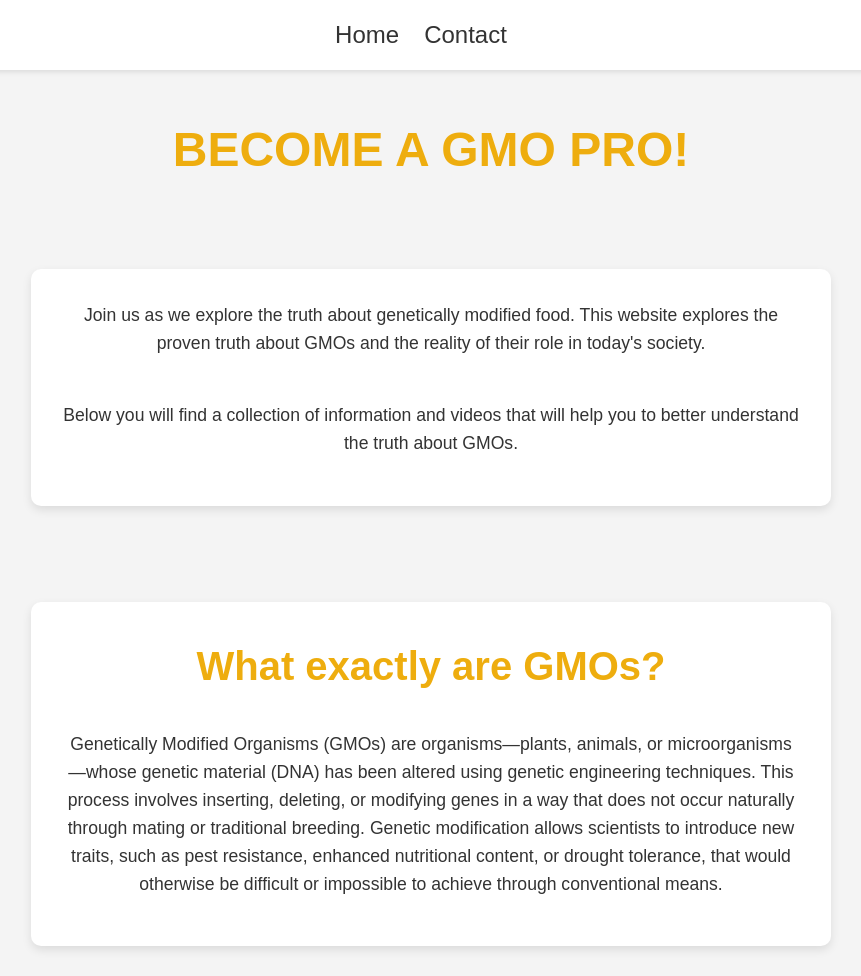
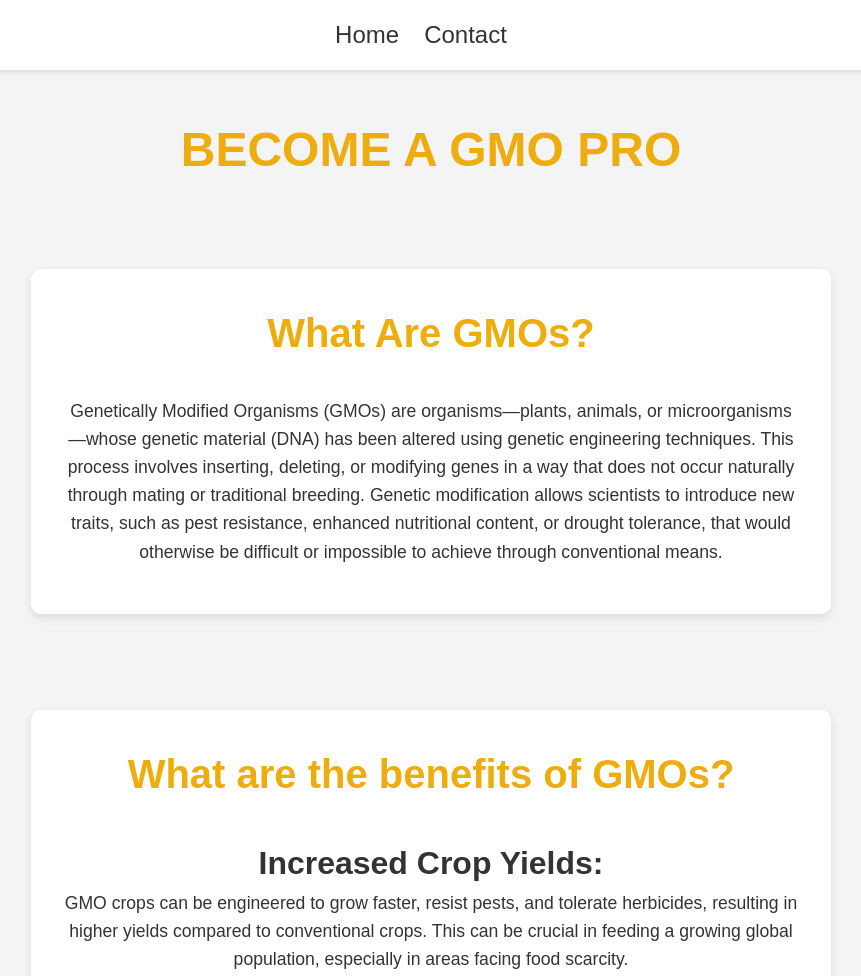
Before and after one commit to kmkryz/BEAGMOPRO, a plain HTML site: page index.html in a window 1280 px wide. Shown: the top 976 px of the page, without its empty margins (209-1070 px from the left). Drawn offline with Linux system fonts and the light colour scheme; a web font is replaced by a local one.

Commit message:
html changes

```diff
--- a/index.html
+++ b/index.html
@@ -13,38 +13,26 @@
 <body>
     <div class="container">
         <header>
-            <div class="container">
             <nav>
                 <ul>
                     <li><a href="index.html">Home</a></li>
                     <li><a href="contact.html">Contact</a></li>
                 </ul>
             </nav>
-            </div>
         </header>
 
         <main>
-            <h1>BECOME A GMO PRO!</h1>
+            <h1>BECOME A GMO PRO</h1>
 
-            <section id="content">
-                <p>
-                    Join us as we explore the truth about genetically modified food.
-                    This website explores the proven truth about GMOs and the reality of their role in today's society.
-                </p>
-                <br>
-                <p>Below you will find a collection of information and videos that will help you to better understand the truth about GMOs.</p>
+            <section class="content">
+
+
+                <h2>What Are GMOs?</h2>
+                <p>Genetically Modified Organisms (GMOs) are organisms—plants, animals, or microorganisms—whose genetic material (DNA) has been altered using genetic engineering techniques. This process involves inserting, deleting, or modifying genes in a way that does not occur naturally through mating or traditional breeding. Genetic modification allows scientists to introduce new traits, such as pest resistance, enhanced nutritional content, or drought tolerance, that would otherwise be difficult or impossible to achieve through conventional means.</p>
 
             </section>
 
-            <section id="content">
-                <h2>What exactly are GMOs?</h2>
-
-                <p>Genetically Modified Organisms (GMOs) are organisms—plants, animals, or microorganisms—whose genetic material (DNA) has been altered using genetic engineering techniques. This process involves inserting, deleting, or modifying genes in a way that does not occur naturally through mating or traditional breeding. Genetic modification allows scientists to introduce new traits, such as pest resistance, enhanced nutritional content, or drought tolerance, that would otherwise be difficult or impossible to achieve through conventional means.</p>
-
-
-            </section>
-
-            <section id="content">
+            <section class="content">
                 <h2>What are the benefits of GMOs?</h2>
                 <h3>Increased Crop Yields:</h3>
                 <p>GMO crops can be engineered to grow faster, resist pests, and tolerate herbicides, resulting in higher yields compared to conventional crops. This can be crucial in feeding a growing global population, especially in areas facing food scarcity.</p>
@@ -59,7 +47,7 @@
                 <p>GMOs can be designed to tolerate extreme weather conditions like drought, salinity, and flooding. This increases food security by making crops more adaptable to changing climates and harsh environments.</p>
             </section>
 
-            <section id="content">
+            <section class="content">
                 <h2>What Are the Actual Drawbacks of GMOs?</h2>
                 <h3>Environmental Concerns:</h3>
                 <p>Although GMOs can reduce pesticide use, there is a risk of developing superweeds and superpests that evolve resistance to herbicides or the insect-resistant traits of GMO crops. This can lead to more intense chemical use over time.</p>
@@ -74,7 +62,8 @@
                 <p>Although the scientific consensus is that GMOs currently on the market are safe, some people worry about long-term health effects that have not yet been fully studied. There is also concern over the potential for unintended allergen introduction through genetic modification, though this is carefully monitored.</p>
             </section>
 
-            <section id="content">
+            <section class="content">
+
                 <h2>Role of GMOs in Modern Agriculture</h2>
 
                 <h4>Improving Crop Yields and Reducing Losses:</h4>
@@ -112,18 +101,12 @@
                     <iframe width="560" height="315" src="https://www.youtube.com/embed/p4YcdEF93G4" frameborder="0" allow="accelerometer; autoplay; clipboard-write; encrypted-media; gyroscope; picture-in-picture" allowfullscreen></iframe>
                 </div>
             </section>
-
-
         </main>
-
     </div>
     <footer>
         <p>&copy; 2024 BEAGMOPRO Kaitlyn Kryzanski. All rights reserved.</p>
-        <p>SOURCES:</p>
-        <p>https://www.scientificamerican.com/article/the-truth-about-genetically-modified-food/</p>
-        <p>https://news.missouristate.edu/2022/06/07/gmo-and-ge-foods/</p>
-        <p>https://time.com/6344746/gmo-food-pros-cons/</p>
     </footer>
+
     <script src="js/main.js"></script>
 </body>
 </html>
--- a/styles/styles.css
+++ b/styles/styles.css
@@ -148,7 +148,7 @@ p {
 }
 
 /* Content section */
-#content {
+.content {
     background-color: #ffffff;
     padding: 2rem;
     border-radius: 10px;
@@ -160,7 +160,7 @@ p {
 
 }
 
-#content p {
+.content p {
     margin-bottom: 1rem;
 
 }
```
Lines whose indentation alone changed are shown as unchanged.
